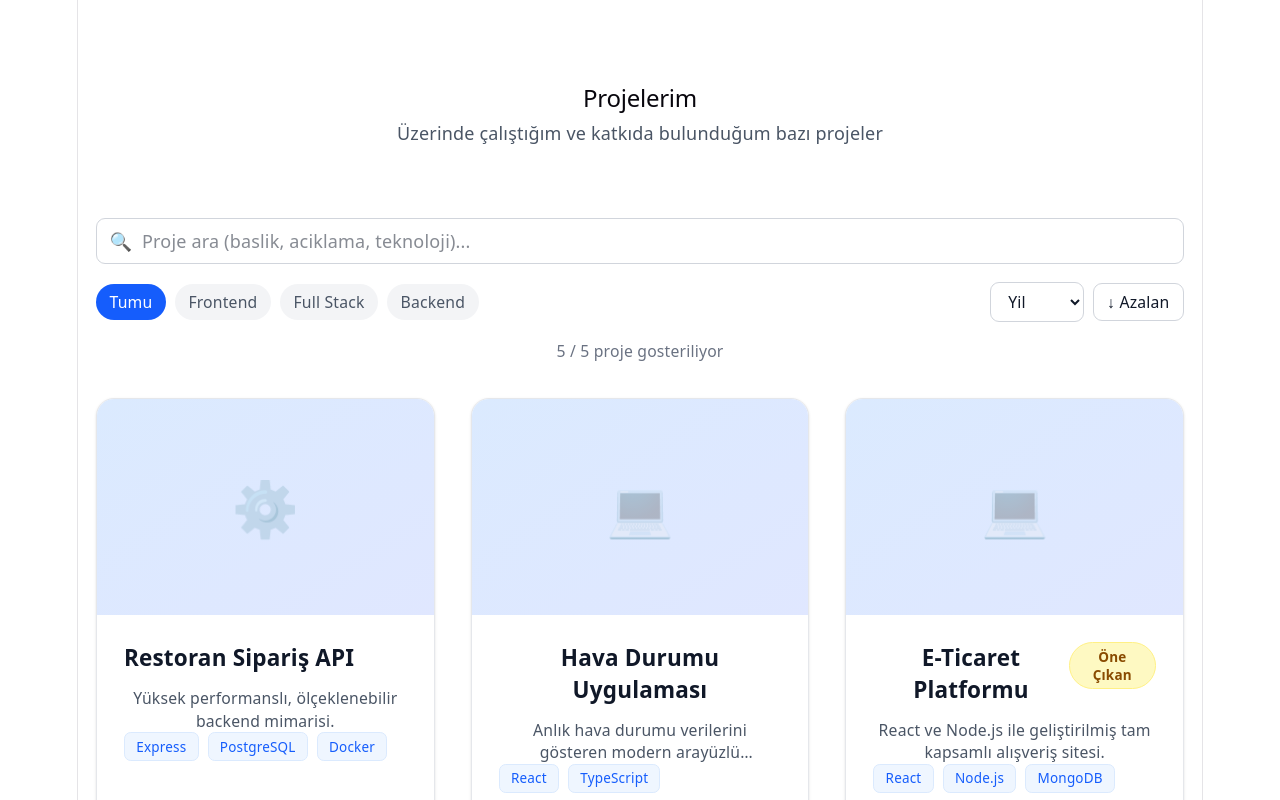
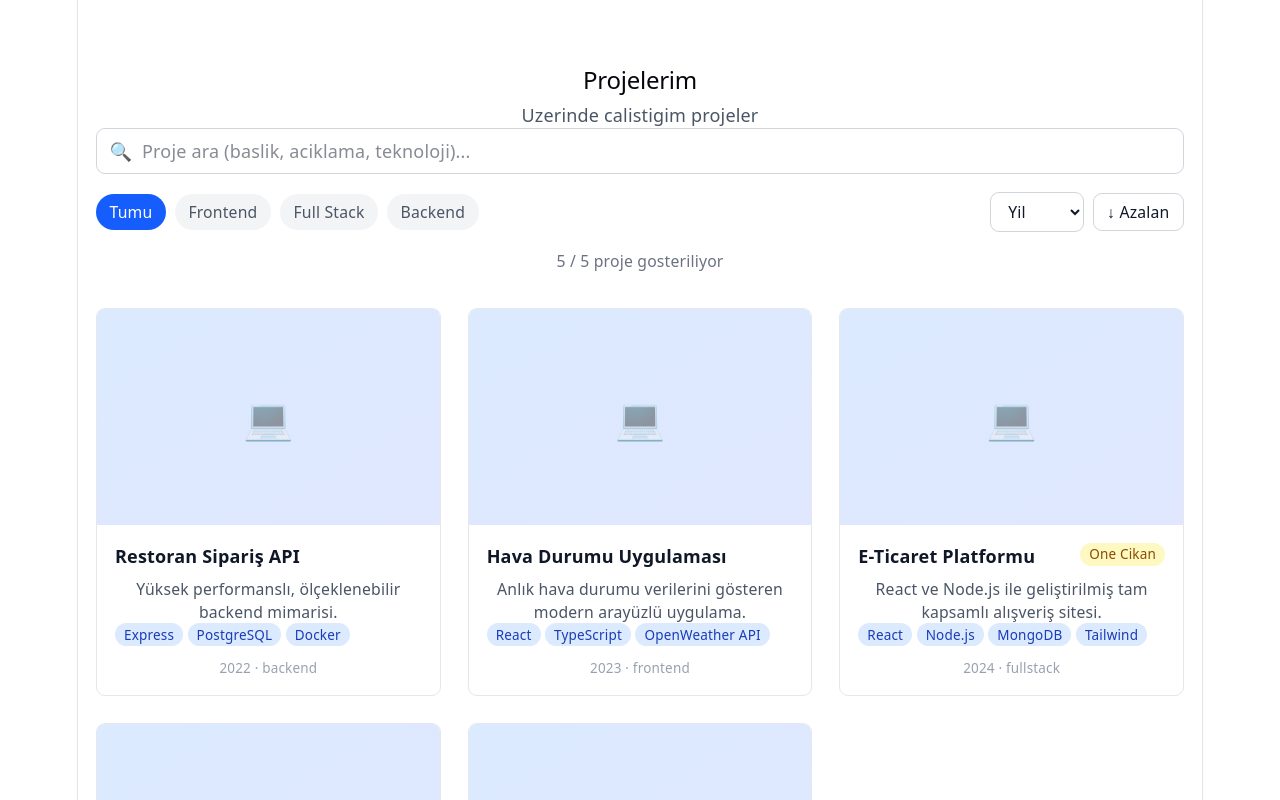
Before and after one commit to botankly/weblab, a React (Vite) app: page / in a window 1280 px wide. Shown: the part 1880-2680 px from the top of the page. Built offline with nearby package versions, Linux system fonts and the light colour scheme.

Commit message:
feat: align ProjectList component (Uygulama 6) with manual screenshots

```diff
--- a/src/components/sections/ProjectList.tsx
+++ b/src/components/sections/ProjectList.tsx
@@ -1,72 +1,84 @@
-import { useState, useEffect, useMemo } from "react";
-import { Project, Category, SortField, SortOrder } from "../../types/project";
+import {
+  useState, useEffect, useMemo
+} from "react";
+import type {
+  Project, Category, SortField, SortOrder
+} from "../../types/project";
 import { fetchProjects } from "../../services/projectService";
 import { applyFilters } from "../../utils/projectHelpers";
 import ProjectFilter from "../forms/ProjectFilter";
-import ProjectCard from "./ProjectCard";
-import Alert from "../ui/Alert";
+import Card from "../ui/Card";
 
 export default function ProjectList() {
-  const [projects, setProjects] = useState<Project[]>([]);
+  // State
+  const [projects, setProjects] =
+    useState<Project[]>([]);
+  const [search, setSearch] = useState("");
+  const [category, setCategory] =
+    useState<Category | "all">("all");
+  const [sortField, setSortField] =
+    useState<SortField>("year");
+  const [sortOrder, setSortOrder] =
+    useState<SortOrder>("desc");
   const [loading, setLoading] = useState(true);
-  const [error, setError] = useState<string | null>(null);
+  const [error, setError] =
+    useState<string | null>(null);
 
-  // Filter & Sort State
-  const [search, setSearch] = useState("");
-  const [category, setCategory] = useState<Category | "all">("all");
-  const [sortField, setSortField] = useState<SortField>("year");
-  const [sortOrder, setSortOrder] = useState<SortOrder>("desc");
-
+  // Veri cekme
   useEffect(() => {
-    const loadProjects = async () => {
+    async function load() {
       try {
         setLoading(true);
+        setError(null);
         const data = await fetchProjects();
         setProjects(data);
       } catch (err) {
-        setError(err instanceof Error ? err.message : "Bilinmeyen bir hata oluştu.");
+        setError(
+          err instanceof Error
+            ? err.message
+            : "Bilinmeyen hata olustu"
+        );
       } finally {
         setLoading(false);
       }
-    };
-    loadProjects();
+    }
+    load();
   }, []);
 
-  const filteredProjects = useMemo(() => {
-    return applyFilters(projects, search, category, sortField, sortOrder);
-  }, [projects, search, category, sortField, sortOrder]);
-
-  if (loading) {
-    return (
-      <div className="py-20 text-center">
-        <div className="animate-spin rounded-full h-12 w-12 border-b-2 border-blue-600 mx-auto mb-4"></div>
-        <p className="text-gray-500">Projeler yükleniyor...</p>
-      </div>
+  // Filtrelenmis ve siralanmis veri (memoized)
+  const filtered = useMemo(
+    () => applyFilters(
+      projects, search, category,
+      sortField, sortOrder
+    ),
+    [projects, search, category,
+      sortField, sortOrder]
   );
-  }
 
   return (
-    <section id="projects" className="py-20 bg-white dark:bg-gray-950">
-      <div className="max-w-6xl mx-auto px-4">
-        <div className="text-center mb-16">
-          <h2 className="text-3xl font-bold text-gray-900 dark:text-white mb-4">Projelerim</h2>
-          <p className="text-gray-600 dark:text-gray-400">Üzerinde çalıştığım ve katkıda bulunduğum bazı projeler</p>
-        </div>
+    <section id="projects" className="py-16 px-4">
+      <div className="max-w-6xl mx-auto">
+        <h2 className="text-3xl font-bold text-gray-900 dark:text-white mb-2">
+          Projelerim
+        </h2>
+        <p className="text-gray-600 dark:text-gray-400 mb-8">
+          Uzerinde calistigim projeler
+        </p>
 
+        {/* Hata */}
         {error && (
-          <div className="mb-8 max-w-md mx-auto">
-            <Alert variant="error" title="Hata!">
-              {error}
+          <div className="bg-red-50 border border-red-200 rounded-lg p-4 mb-6">
+            <p className="text-red-800">{error}</p>
             <button
               onClick={() => window.location.reload()}
-                className="block mt-2 text-xs underline"
-              >
-                Tekrar Dene
+              className="text-sm text-red-600 underline mt-2">
+              Tekrar dene
             </button>
-            </Alert>
           </div>
         )}
 
+        {/* Filtreler */}
+        {!loading && !error && (
           <ProjectFilter
             search={search}
             onSearchChange={setSearch}
@@ -76,21 +88,71 @@ export default function ProjectList() {
             onSortFieldChange={setSortField}
             sortOrder={sortOrder}
             onSortOrderChange={setSortOrder}
-          resultCount={filteredProjects.length}
+            resultCount={filtered.length}
             totalCount={projects.length}
           />
+        )}
 
-        {filteredProjects.length === 0 ? (
-          <div className="text-center py-20 bg-gray-50 dark:bg-gray-900 rounded-3xl border-2 border-dashed border-gray-200 dark:border-gray-800">
-            <p className="text-gray-500">Aranan kriterlere uygun proje bulunamadı.</p>
+        {/* Yukleniyor */}
+        {loading && (
+          <div className="flex justify-center py-12">
+            <div className="animate-spin rounded-full h-8 w-8 border-b-2 border-blue-600" />
           </div>
-        ) : (
-          <div className="grid grid-cols-1 md:grid-cols-2 lg:grid-cols-3 gap-8">
-            {filteredProjects.map((project) => (
-              <ProjectCard key={project.id} project={project} />
+        )}
+
+        {/* Bos durum */}
+        {!loading && !error &&
+          filtered.length === 0 && (
+            <p className="text-center text-gray-500 py-12">
+              Eslesen proje bulunamadi.
+            </p>
+          )}
+
+        {/* Proje grid */}
+        <div className="grid grid-cols-1 sm:grid-cols-2 lg:grid-cols-3 gap-6">
+          {filtered.map(project => (
+            <article key={project.id}
+              className="bg-white dark:bg-gray-800 rounded-lg border border-gray-200 dark:border-gray-700 overflow-hidden hover:shadow-lg transition-shadow">
+
+              {/* Gorsel */}
+              <div className="h-48 bg-gradient-to-br from-blue-100 to-indigo-100 dark:from-gray-700 dark:to-gray-600 flex items-center justify-center">
+                <span className="text-4xl opacity-50">
+                  &#128187;
+                </span>
+              </div>
+
+              {/* Icerik */}
+              <div className="p-4">
+                <div className="flex items-start justify-between mb-2">
+                  <h3 className="font-bold text-gray-900 dark:text-white">
+                    {project.title}
+                  </h3>
+                  {project.featured && (
+                    <span className="bg-yellow-100 text-yellow-800 text-xs px-2 py-0.5 rounded-full">
+                      One Cikan
+                    </span>
+                  )}
+                </div>
+                <p className="text-sm text-gray-600 dark:text-gray-300 mb-3">
+                  {project.description}
+                </p>
+                <div className="flex flex-wrap gap-1 mb-3">
+                  {project.tech.map(t => (
+                    <span key={t}
+                      className="bg-blue-100 dark:bg-blue-900 text-blue-800 dark:text-blue-200 text-xs px-2 py-0.5 rounded-full">
+                      {t}
+                    </span>
                   ))}
                 </div>
-        )}
+                <p className="text-xs text-gray-400">
+                  {project.year}
+                  {" \u00B7 "}
+                  {project.category}
+                </p>
+              </div>
+            </article>
+          ))}
+        </div>
       </div>
     </section>
   );
```
Lines whose indentation alone changed are shown as unchanged.
